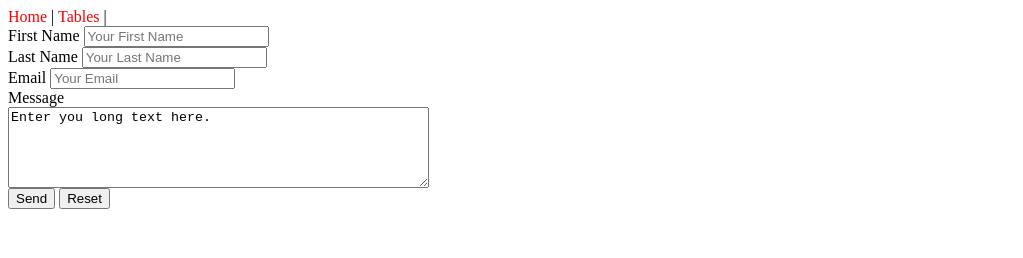
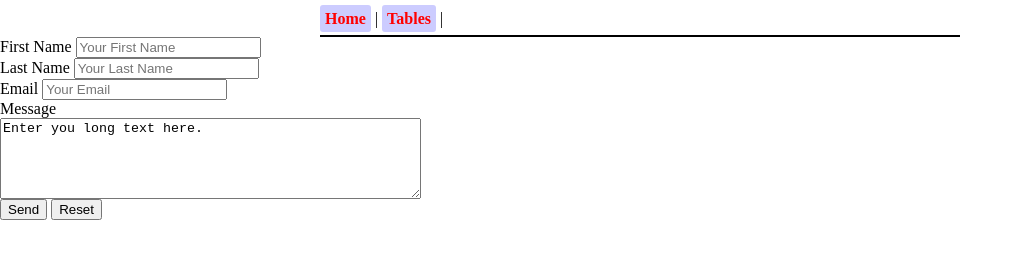
Before and after one commit to adwsmith-cs/htmlNotes, a plain HTML site: page forms.htm in a window 1280 px wide. Shown: the whole page, without its empty margins (0-1023 px from the left). Drawn offline with Linux system fonts and the light colour scheme.

Commit message:
More form edits

```diff
--- a/forms.htm
+++ b/forms.htm
@@ -1,19 +1,32 @@
 <html>
     <head>
         <style>
+            nav {
+                padding-bottom: 7px;
+                margin-bottom: 10px;
+                border-bottom: 2px solid black;
+                margin: 0px auto;
+                margin-top: 5px;
+                width: 50%;
+            }
             a {
-                text-decoration: none; color: red;
+                text-decoration: none; color: red; padding: 5px; border-radius: 3px; background-color: ccf; font-weight: bold;
             }
             a:hover {
-                text-decoration: underline; color: blue;
+                text-decoration: underline; color: blue; padding: 5px; border-radius: 3px; background-color: red; font-weight: bold; transition: .5s;
             }
             a:visited {
-                text-decoration: none; color: red;
+                text-decoration: none; color: red; padding: 5px; border-radius: 3px; background-color: ccf; font-weight: bold;
             }
             a:active {
-                text-decoration: none; background-color: white; color: white
+                text-decoration: none; background-color: white; color: white; padding: 5px; border-radius: 3px; background-color: ccf; font-weight: bold;
             }
 
+            body{
+                margin-left: 0px;
+                margin-right: 0px;
+                margin-top: 10px;
+            }
         </style>
         <title>Forms</title>
 
```
